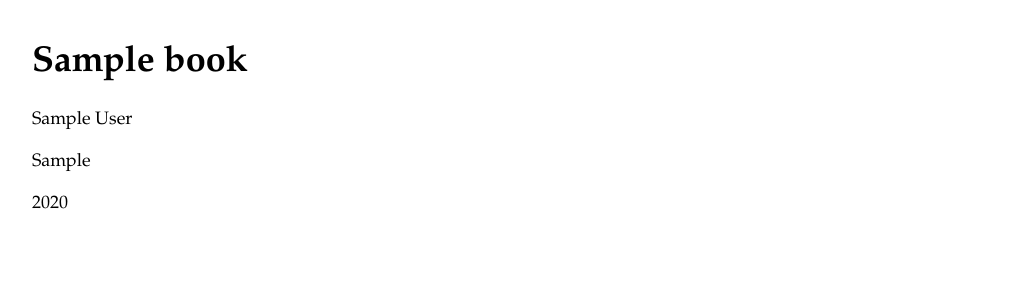
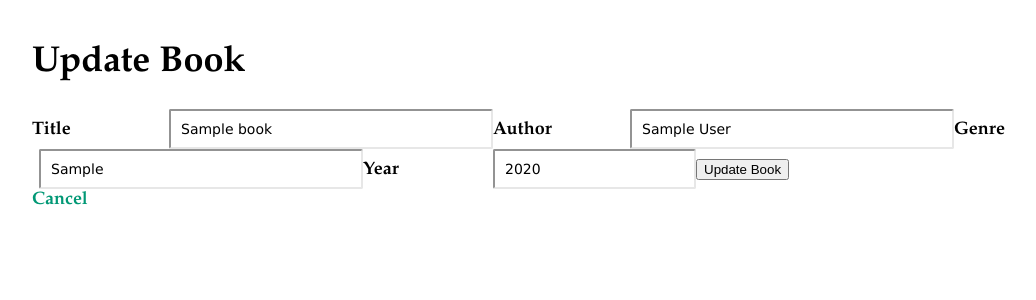
Before and after one commit to fabi01a/SQL-Library-Manager, a Node server app: page /books/1 in a window 1280 px wide. Shown: the top 300 px of the page, without its empty margins (26-1062 px from the left). Run offline with Node 20, Linux system fonts and the light colour scheme; tables that the repository leaves empty hold one stand-in row (values such as "Sample post"); some libraries are stand-ins or nearby versions.

Commit message:
add and cancel buttons added with the cancel functionality working

```diff
--- a/views/update-book.pug
+++ b/views/update-book.pug
@@ -1,7 +1,21 @@
 extends layout
 
 block content
-    h1= book.title
-    p= book.author
-    p= book.genre
-    p= book.year
+    h1 Update Book
+
+    form(action='/books/${book.id}', method='POST')
+        label(for='title') Title
+        input(type='text', id='title', name='title', value=book.title)
+
+        label(for='author') Author
+        input(type='text', id='author', name='author', value=book.author)
+
+        label(for='genre') Genre
+        input(type='text', id='genre', name='genre', value=book.genre)
+
+        label(for='year') Year
+        input(type='number', id='year', name='year', value=book.year)
+
+        button(type='submit') Update Book
+
+    a(href='/books') Cancel
```
